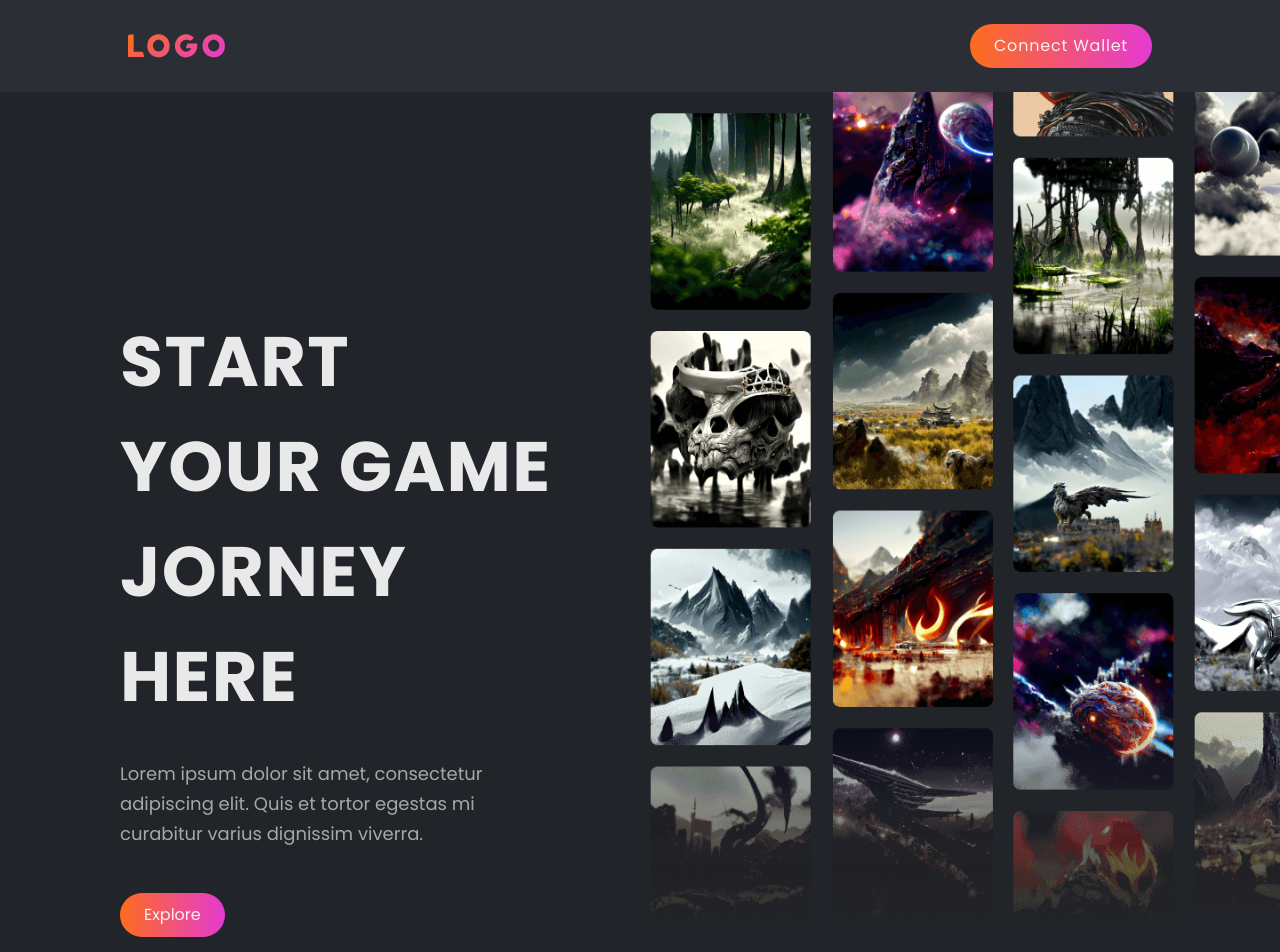
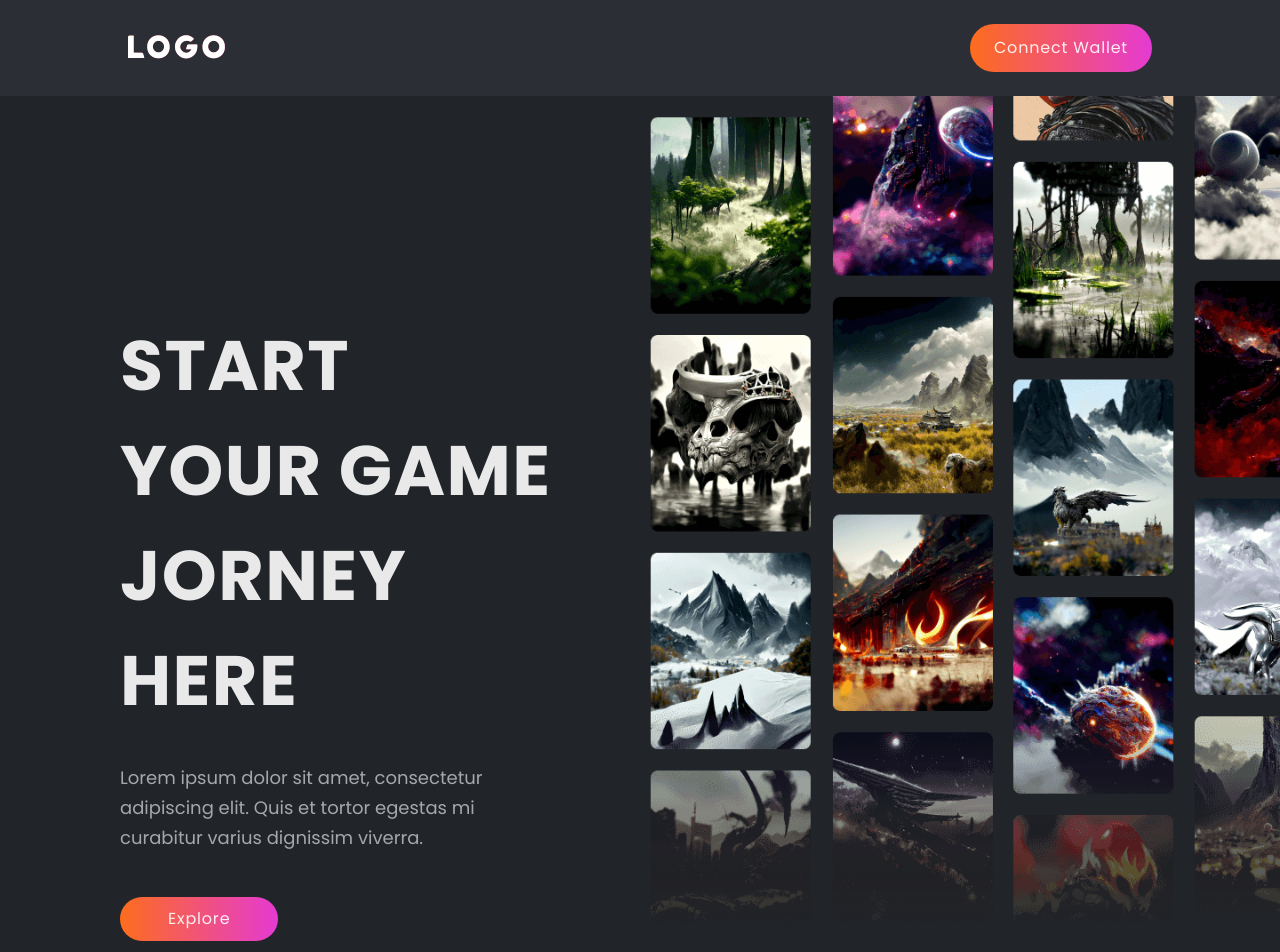
Before and after one commit to Kotkoa/metaverse, a Next.js app: page / in a window 1280 px wide. Shown: the top 952 px of the page. Built offline with nearby package versions, Linux system fonts and the light colour scheme.

Commit message:
make LOGO as font styles

```diff
--- a/components/Header/index.tsx
+++ b/components/Header/index.tsx
@@ -1,7 +1,10 @@
 const Header = () => {
   return (
     <div className="flex justify-between bg-[#2B2E35] px-32 py-6">
-      <img src="svg/Header/logo.svg" alt="" />
+      {/* <img src="svg/Header/logo.svg" alt="" /> */}
+      <div className=" bg-gradient-to-br from-[#FD6D1D] to-[#E53AD2] bg-clip-text font-blantic text-[32px] tracking-[0.14em] text-white text-transparent">
+        LOGO
+      </div>
       <button
         className="rounded-[28px] bg-gradient-to-r from-[#FD6D1D] to-[#E53AD2] px-6 py-2.5 tracking-widestmore text-white text-opacity-90"
         type="button"
--- a/pages/index.tsx
+++ b/pages/index.tsx
@@ -17,7 +17,7 @@ const Home: NextPage = () => {
                 Lorem ipsum dolor sit amet, consectetur adipiscing elit. Quis et tortor egestas mi curabitur varius
                 dignissim viverra.{' '}
               </p>
-              <button className="mt-[44px] rounded-[28px] bg-gradient-to-r from-[#FD6D1D] to-[#E53AD2] px-6 py-2.5 text-white text-opacity-90">
+              <button className="mt-[44px] rounded-[28px] bg-gradient-to-r from-[#FD6D1D] to-[#E53AD2] px-12 py-2.5 tracking-widestmore text-white text-opacity-90">
                 Explore
               </button>
             </div>
--- a/styles/globals.css
+++ b/styles/globals.css
@@ -7,6 +7,11 @@
     font-family: 'Poppins', sans-serif;
   }
 } */
+
+@font-face {
+  font-family: 'Blantic';
+  src: url('/public/fonts/Blantic.ttf');
+}
 
 html,
 body {
--- a/tailwind.config.js
+++ b/tailwind.config.js
@@ -3,7 +3,10 @@ module.exports = {
   content: ['./pages/**/*.{js,ts,jsx,tsx}', './components/**/*.{js,ts,jsx,tsx}'],
   theme: {
     extend: {
-      fontFamily: { poppins: "'Poppins', 'sans-serif'" },
+      fontFamily: {
+        poppins: "'Poppins', 'sans-serif'",
+        blantic: "'Blantic'"
+      },
       letterSpacing: {
         widester: '0.02em',
         widestmore: '0.05em'
```
Also changed, not shown: public/fonts/Blantic.ttf (added).
